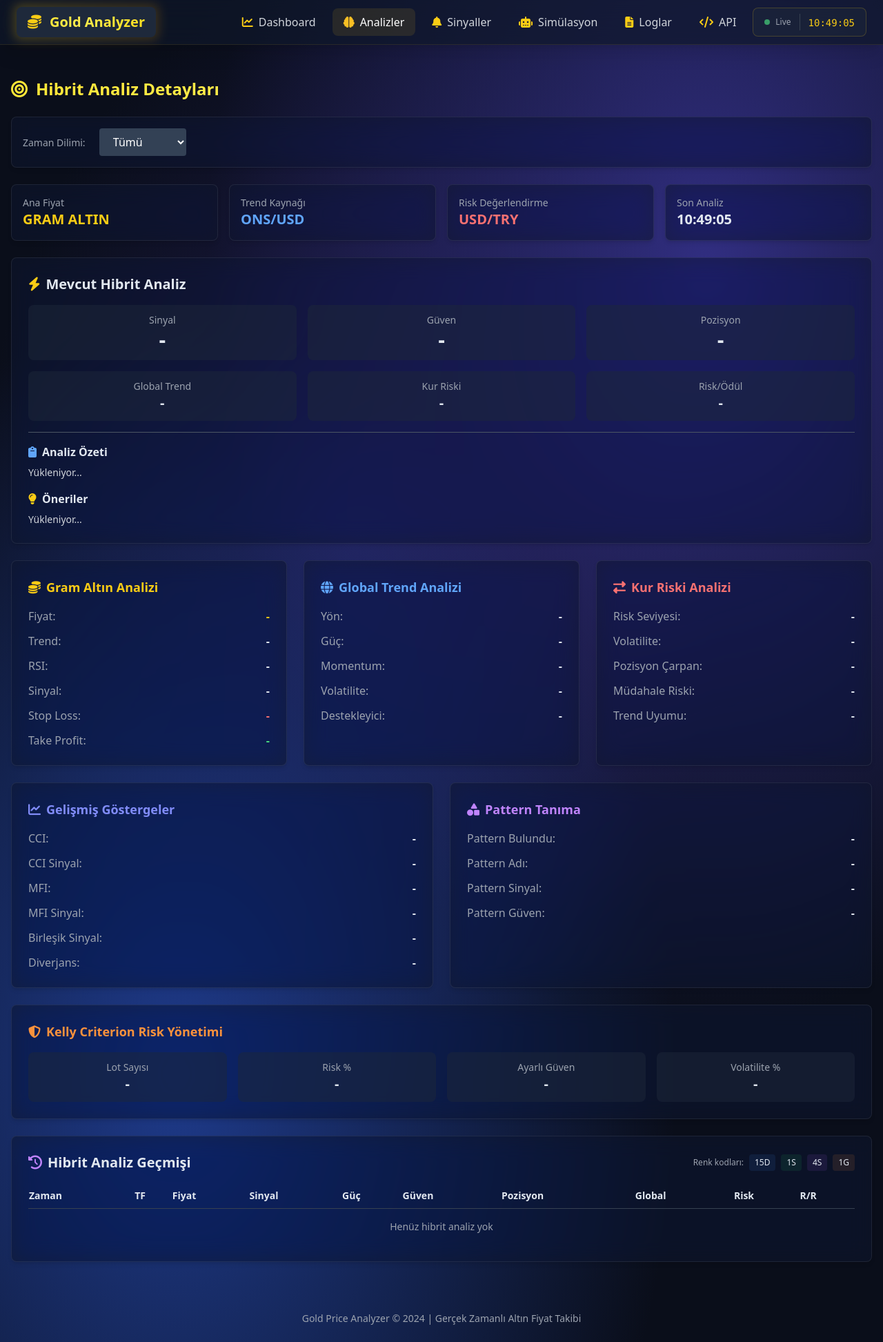
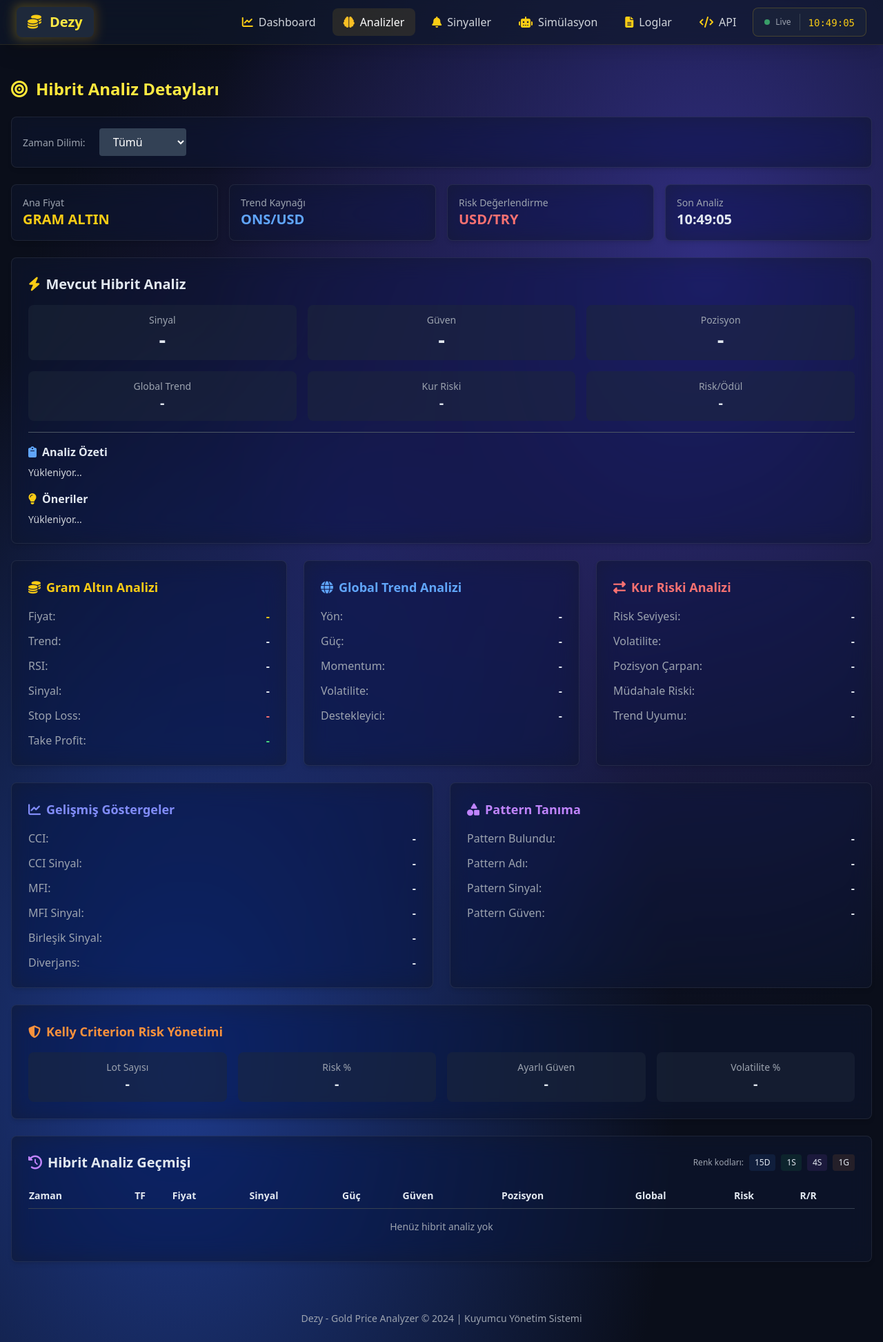
Before and after one commit to sezginpak/gold-price-analyzer, a FastAPI app: page /analysis in a window 1280 px wide. Shown: the whole page at 69% size. Run offline with FastAPI, Linux system fonts and the light colour scheme; data that the repository does not hold is empty; some libraries are stand-ins or nearby versions.

Commit message:
Quick update via deploy script

```diff
--- a/config.py
+++ b/config.py
@@ -1,5 +1,5 @@
 """
-Configuration module for Gold Price Analyzer
+Configuration module for Dezy - Gold Price Analyzer
 """
 import os
 from typing import Optional
--- a/templates/analysis.html
+++ b/templates/analysis.html
@@ -1,6 +1,6 @@
 {% extends "base.html" %}
 
-{% block title %}Hibrit Analiz Detayları - Gold Price Analyzer{% endblock %}
+{% block title %}Hibrit Analiz Detayları - Dezy - Gold Price Analyzer{% endblock %}
 
 {% block extra_head %}
     <style>
--- a/templates/base.html
+++ b/templates/base.html
@@ -3,7 +3,7 @@
 <head>
     <meta charset="UTF-8">
     <meta name="viewport" content="width=device-width, initial-scale=1.0">
-    <title>{% block title %}Gold Price Analyzer{% endblock %}</title>
+    <title>{% block title %}Dezy - Gold Price Analyzer{% endblock %}</title>
 
     <!-- Tailwind CSS -->
     <script src="https://cdn.tailwindcss.com"></script>
@@ -125,7 +125,7 @@
                         <div class="relative flex items-center space-x-3 bg-slate-800 px-4 py-2 rounded-lg">
                             <i class="fas fa-coins text-yellow-400 text-xl"></i>
                             <h1 class="text-xl font-bold">
-                                <span class="gradient-text">Gold Analyzer</span>
+                                <span class="gradient-text">Dezy</span>
                             </h1>
                         </div>
                     </div>
@@ -205,7 +205,7 @@
 
             <div class="flex items-center space-x-2">
                 <i class="fas fa-coins text-yellow-400"></i>
-                <span class="font-bold gradient-text">Gold Analyzer</span>
+                <span class="font-bold gradient-text">Dezy</span>
             </div>
 
             <div class="flex items-center space-x-2">
@@ -225,7 +225,7 @@
             <div class="flex justify-between items-center mb-8">
                 <div class="flex items-center space-x-3">
                     <i class="fas fa-coins text-yellow-400 text-2xl"></i>
-                    <h2 class="text-xl font-bold gradient-text">Gold Analyzer</h2>
+                    <h2 class="text-xl font-bold gradient-text">Dezy</h2>
                 </div>
                 <button id="mobile-menu-close" class="p-2 rounded-lg hover:bg-slate-800 transition-all">
                     <i class="fas fa-times text-xl text-gray-400"></i>
@@ -282,7 +282,7 @@
             <!-- Footer -->
             <div class="mt-4 pt-4 border-t border-gray-800">
                 <p class="text-xs text-gray-500 text-center">
-                    Gold Price Analyzer © 2024
+                    Dezy © 2024
                 </p>
             </div>
         </div>
@@ -295,7 +295,7 @@
 
     <!-- Footer -->
     <footer class="mt-auto py-6 text-center text-gray-400 text-sm">
-        <p>Gold Price Analyzer © 2024 | Gerçek Zamanlı Altın Fiyat Takibi</p>
+        <p>Dezy - Gold Price Analyzer © 2024 | Kuyumcu Yönetim Sistemi</p>
     </footer>
 
     <!-- Base Scripts -->
--- a/templates/dashboard.html
+++ b/templates/dashboard.html
@@ -1,6 +1,6 @@
 {% extends "base.html" %}
 
-{% block title %}Gold Price Dashboard{% endblock %}
+{% block title %}Dezy - Gold Price Dashboard{% endblock %}
 
 {% block extra_head %}
     <script src="https://cdn.jsdelivr.net/npm/chart.js"></script>
--- a/templates/logs.html
+++ b/templates/logs.html
@@ -1,6 +1,6 @@
 {% extends "base.html" %}
 
-{% block title %}Log Görüntüleme - Gold Price Analyzer{% endblock %}
+{% block title %}Log Görüntüleme - Dezy - Gold Price Analyzer{% endblock %}
 
 {% block extra_styles %}
 <style>
--- a/templates/signals.html
+++ b/templates/signals.html
@@ -1,6 +1,6 @@
 {% extends "base.html" %}
 
-{% block title %}Trading Sinyalleri{% endblock %}
+{% block title %}Trading Sinyalleri - Dezy - Gold Price Analyzer{% endblock %}
 
 {% block content %}
 <div class="container mx-auto px-4 py-6">
--- a/templates/simulations.html
+++ b/templates/simulations.html
@@ -1,6 +1,6 @@
 {% extends "base.html" %}
 
-{% block title %}Simülasyonlar - Gold Price Analyzer{% endblock %}
+{% block title %}Simülasyonlar - Dezy - Gold Price Analyzer{% endblock %}
 
 {% block extra_head %}
 <script src="https://cdn.jsdelivr.net/npm/chart.js"></script>
--- a/web_server.py
+++ b/web_server.py
@@ -28,7 +28,7 @@ logger = setup_logger(
     level="INFO"
 )
 
-app = FastAPI(title="Gold Price Analyzer Dashboard")
+app = FastAPI(title="Dezy - Gold Price Analyzer Dashboard")
 
 # Templates
 templates = Jinja2Templates(directory="templates")
```
Also changed, not shown: README.md.
